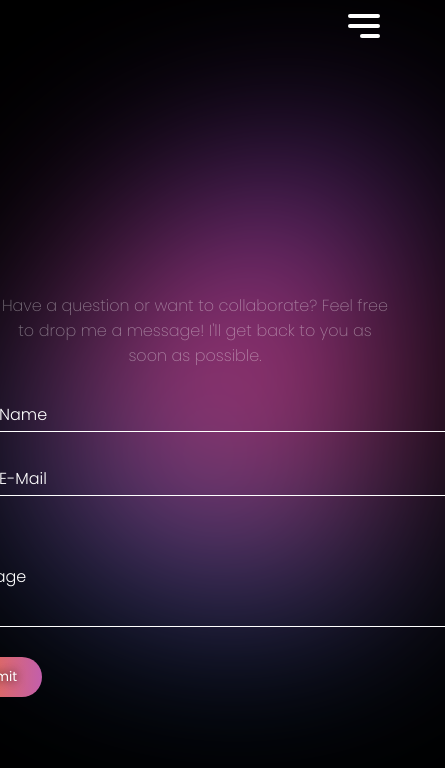
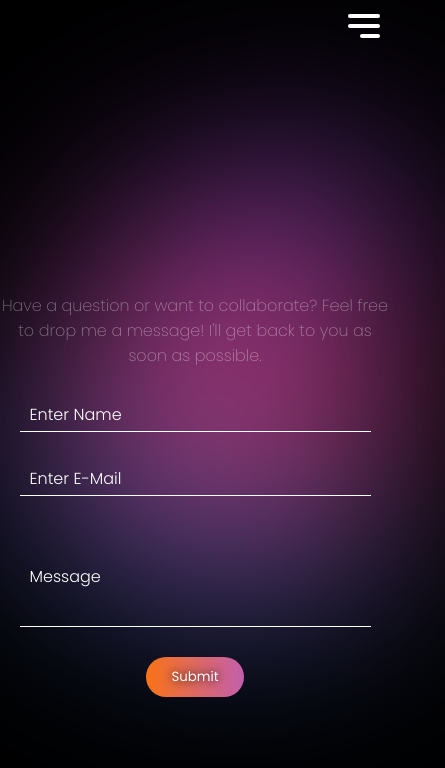
Before and after one commit to AakashR11111001111/Portfolio-Website, a React (Vite) app: page /contact in a window 390 px wide. Shown: the top 768 px of the page, 445 px wide, since content can reach past the window. Built offline with nearby package versions, Linux system fonts and the light colour scheme.

Commit message:
form fix

```diff
--- a/src/Components/Contact/Contact.jsx
+++ b/src/Components/Contact/Contact.jsx
@@ -47,10 +47,12 @@ const Contact = () => {
                     <textarea name="Message" required></textarea>
                     <div className={styles.label}>Message</div>
                 </motion.div>
-                <motion.button
-                variants={fieldVariant}
-                className={styles.submitBtn}
-                >Submit</motion.button>
+                <div className={styles.btnDiv}>
+                    <motion.button
+                    variants={fieldVariant}
+                    className={styles.submitBtn}
+                    >Submit</motion.button>
+                </div>
             </form>
         </motion.div>
     );
--- a/src/Components/Contact/Contact.module.css
+++ b/src/Components/Contact/Contact.module.css
@@ -99,5 +99,22 @@
 
 
 @media screen and (max-width: 1000px) {
+    .field textarea{
+        width: 100%;
+    }
 
+    form{
+        width: 90%;
+        margin: 0 auto;
+    }
+
+    .submitBtn{
+        margin: 0 auto;
+    }
+
+    .btnDiv{
+        display: flex;
+        justify-content: center;
+        align-items: center;
+    }
 }
```
